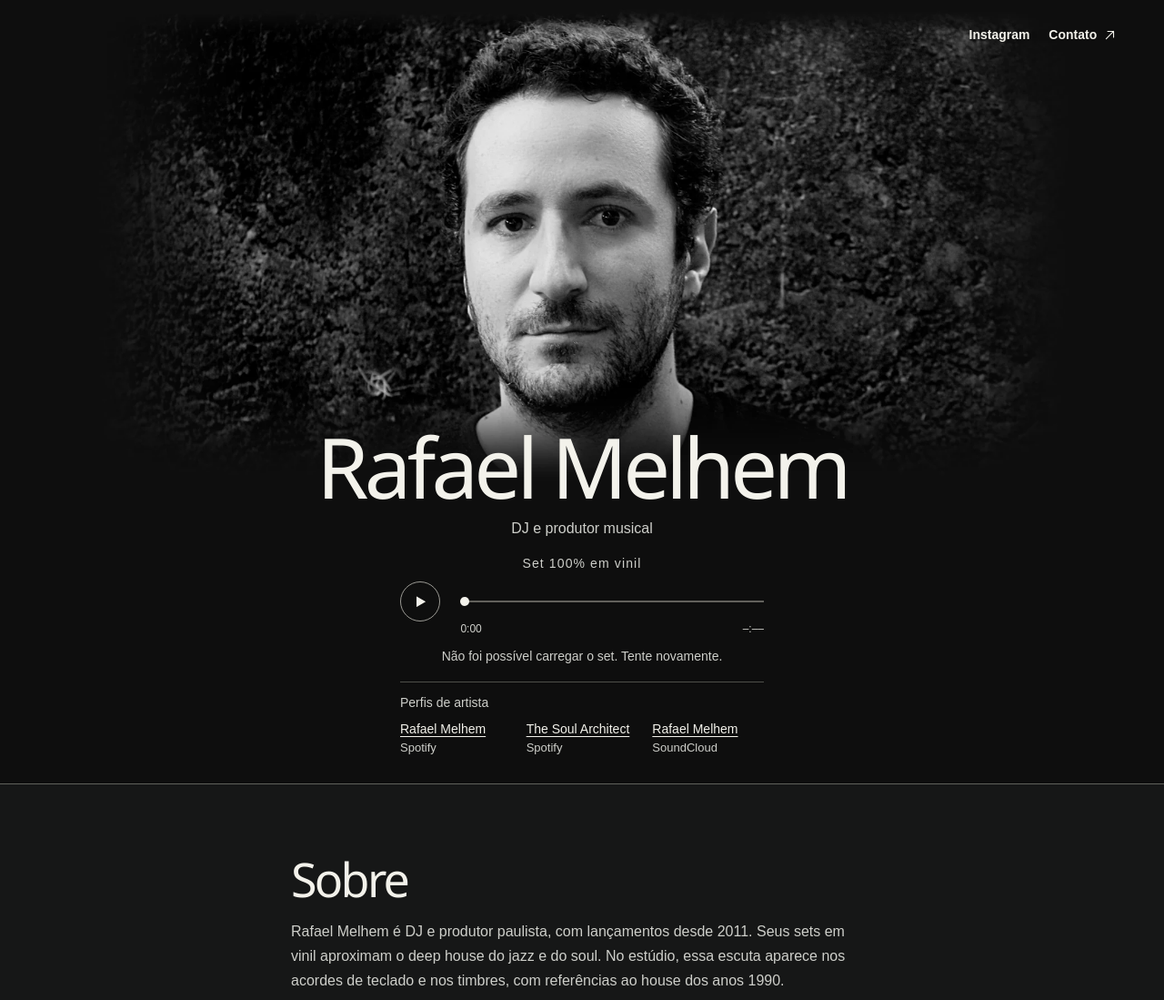
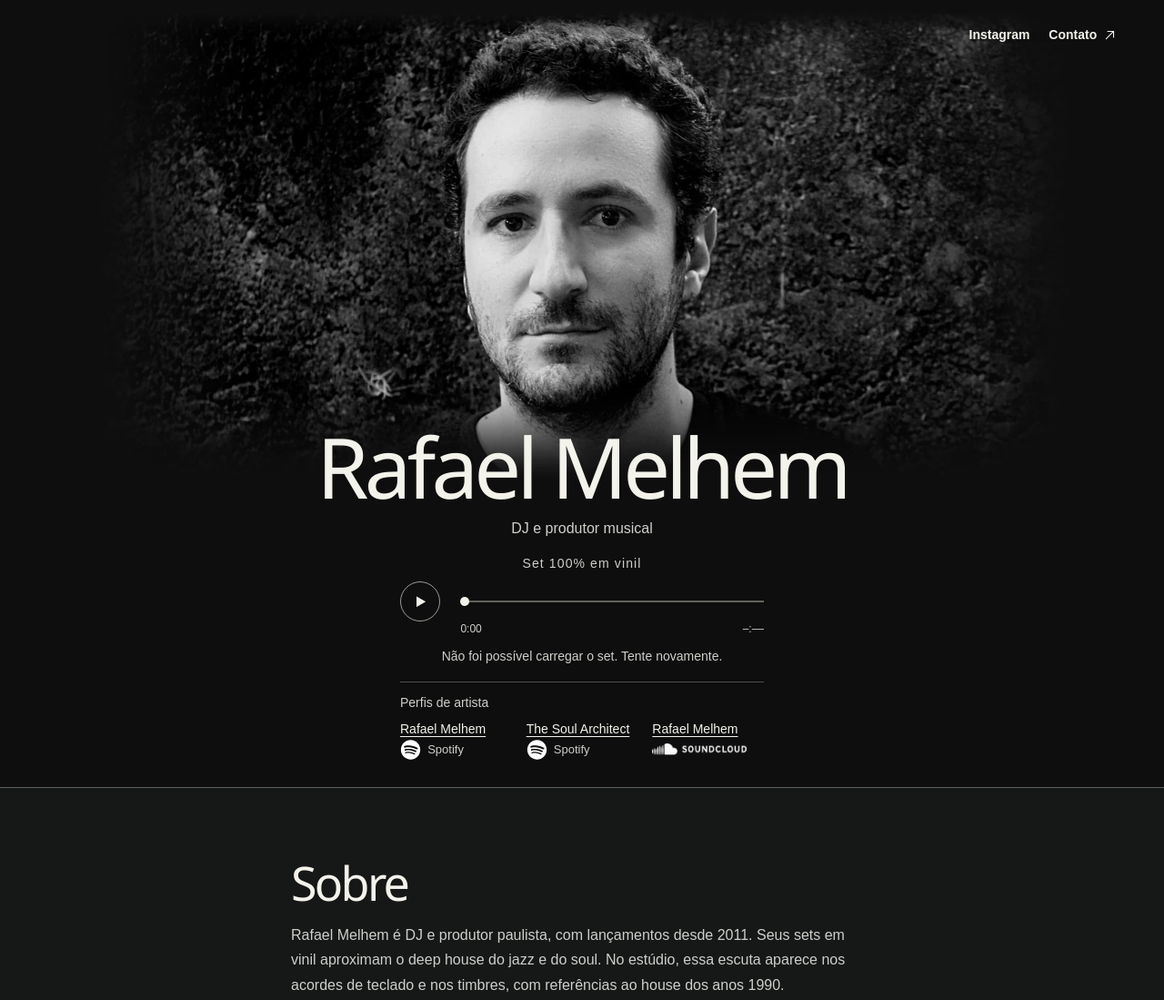
Before and after one commit to rafaelmelhem/rafaelmelhem.github.io, a plain HTML site: page index.html in a window 1280 px wide. Shown: the top 1099 px of the page at 91% size. Drawn offline with Linux system fonts and the light colour scheme.

Commit message:
Acrescenta ícones monocromáticos aos perfis

```diff
--- a/index.html
+++ b/index.html
@@ -6,7 +6,7 @@
   <meta name="theme-color" content="#0e0e0e">
   <meta name="description" content="Rafael Melhem, DJ e produtor musical, também conhecido como The Soul Architect. Deep house, jazz e soul em vinil.">
   <title>Rafael Melhem — DJ e produtor musical</title>
-  <link rel="stylesheet" href="./styles.css?v=10">
+  <link rel="stylesheet" href="./styles.css?v=11">
   <script src="./player.js?v=2" defer></script>
   <script src="./films.js" defer></script>
 </head>
@@ -59,19 +59,27 @@
               <li>
                 <a href="https://open.spotify.com/artist/2fLmNYRlJhcLUJXWp9Bu47">
                   <span>Rafael Melhem</span>
-                  <small>Spotify</small>
+                  <small class="profile-platform">
+                    <img class="profile-spotify" src="./assets/spotify-icon-white.svg" width="23" height="22" alt="">
+                    Spotify
+                  </small>
                 </a>
               </li>
               <li>
                 <a href="https://open.spotify.com/artist/6p2D3zcp5QIU6c9OQC0nlm">
                   <span lang="en">The Soul Architect</span>
-                  <small>Spotify</small>
+                  <small class="profile-platform">
+                    <img class="profile-spotify" src="./assets/spotify-icon-white.svg" width="23" height="22" alt="">
+                    Spotify
+                  </small>
                 </a>
               </li>
               <li>
                 <a href="https://soundcloud.com/rafaelmelhem">
                   <span>Rafael Melhem</span>
-                  <small>SoundCloud</small>
+                  <small class="profile-platform">
+                    <img class="profile-soundcloud" src="./assets/soundcloud-logo-white.png" width="120" height="15" alt="SoundCloud">
+                  </small>
                 </a>
               </li>
             </ul>
--- a/styles.css
+++ b/styles.css
@@ -468,7 +468,18 @@ h1 { font-size: clamp(3.125rem, 7.2vw, 5.75rem); }
 }
 
 .artist-profiles a span { text-decoration: underline; }
-.artist-profiles a small { color: var(--secondary); font-size: .8125rem; }
+.profile-platform {
+  display: flex;
+  align-items: center;
+  gap: .45rem;
+  min-height: 22px;
+  color: var(--secondary);
+  font-size: .8125rem;
+}
+
+.profile-platform img { display: block; }
+.profile-spotify { flex: 0 0 auto; }
+.profile-soundcloud { width: min(100%, 6.5rem); height: auto; }
 .artist-profiles a:hover span, .artist-profiles a:focus-visible span { text-decoration-thickness: 2px; }
 
 @media (max-width: 48rem) and (min-width: 37.501rem) {
```
Also changed, not shown: assets/soundcloud-logo-white.png (added), assets/spotify-icon-white.svg (added).
